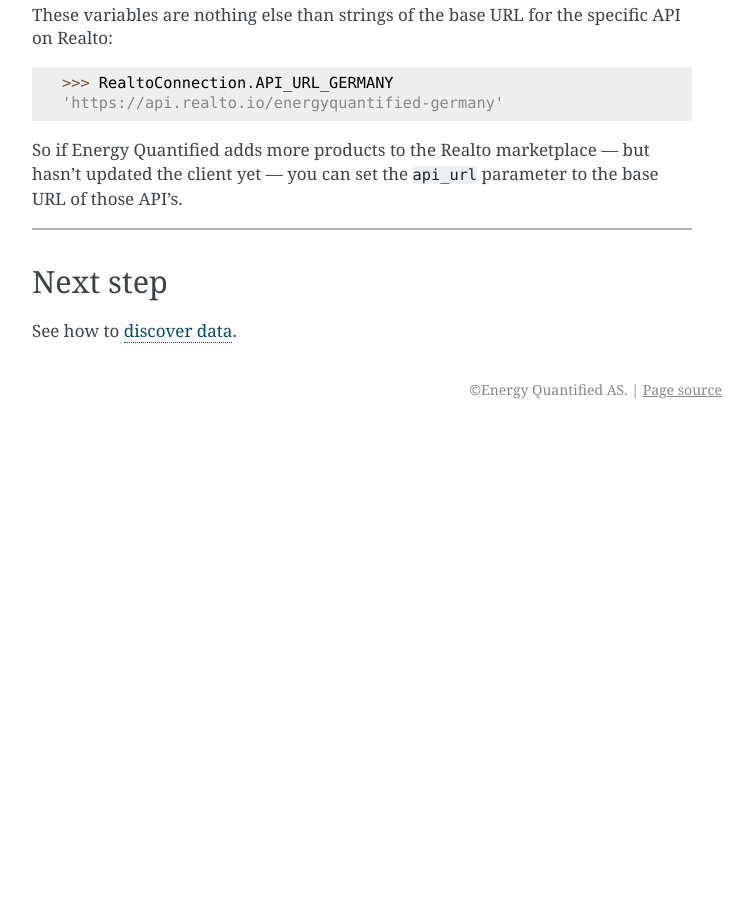
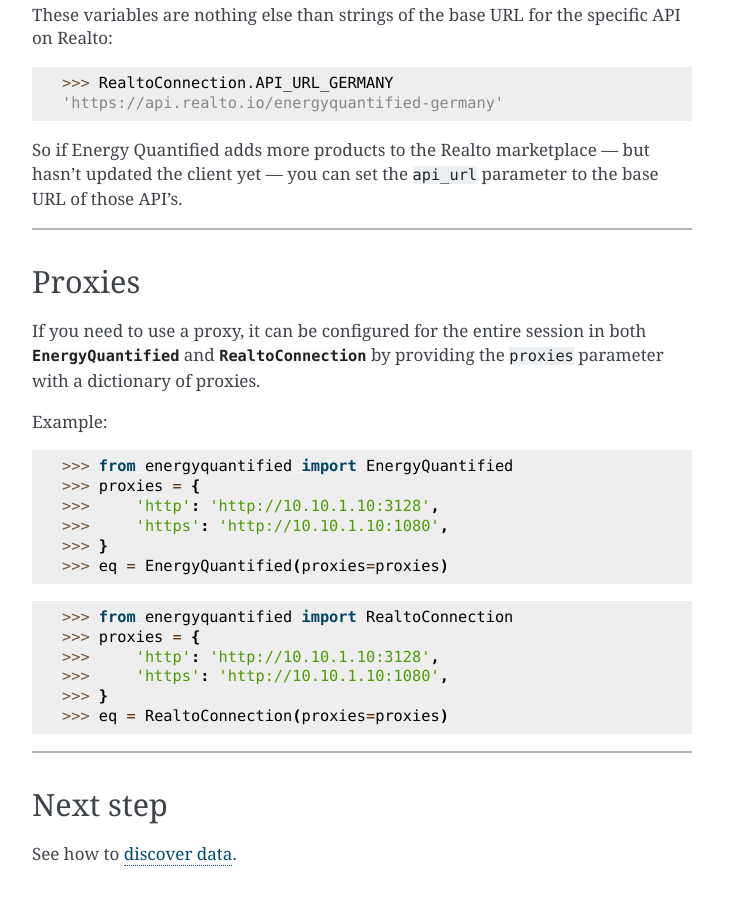
Before and after one commit to energyquantified/eq-python-client, a Sphinx documentation site: the page built from docs/userguide/auth.rst, in a window 1280 px wide and 900 px high, scrolled down 1799 px. Shown: the whole window, without its empty margins (388-1141 px from the left). Built offline with Sphinx 7.4.7, drawn with Linux system fonts in a browser that asks for light colours; before the commit the page ends 2228 px from its top, so only the background shows below that.

Commit message:
Describe proxies in documentation #56

```diff
--- a/docs/userguide/auth.rst
+++ b/docs/userguide/auth.rst
@@ -99,6 +99,31 @@
 hasn't updated the client yet — you can set the ``api_url`` parameter to the
 base URL of those API's.
 
+-----
+
+Proxies
+----------------------
+
+If you need to use a proxy, it can be configured for the entire session in both
+:py:class:`EnergyQuantified <energyquantified.EnergyQuantified>`
+and :py:class:`RealtoConnection <energyquantified.RealtoConnection>` by providing
+the ``proxies`` parameter with a dictionary of proxies.
+
+Example:
+
+   >>> from energyquantified import EnergyQuantified
+   >>> proxies = {
+   >>>     'http': 'http://10.10.1.10:3128',
+   >>>     'https': 'http://10.10.1.10:1080',
+   >>> }
+   >>> eq = EnergyQuantified(proxies=proxies)
+
+   >>> from energyquantified import RealtoConnection
+   >>> proxies = {
+   >>>     'http': 'http://10.10.1.10:3128',
+   >>>     'https': 'http://10.10.1.10:1080',
+   >>> }
+   >>> eq = RealtoConnection(proxies=proxies)
 
 -----
 
```
